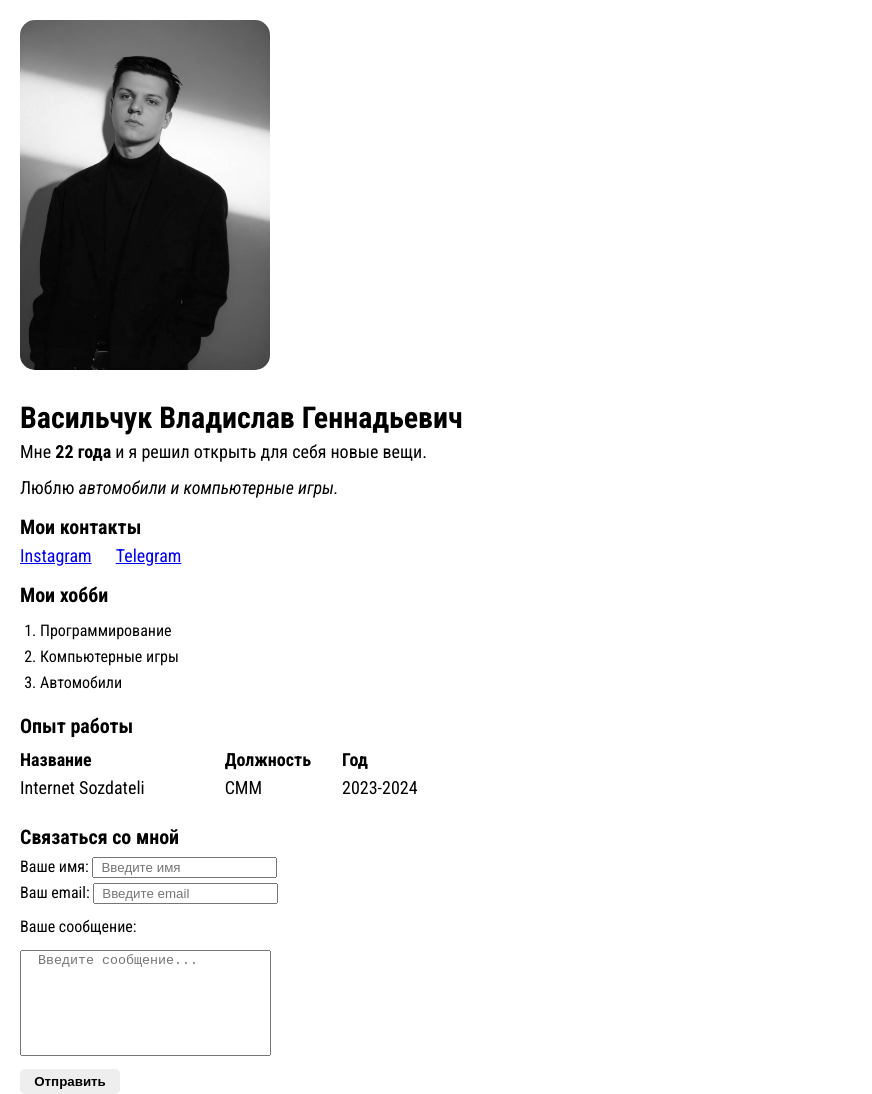
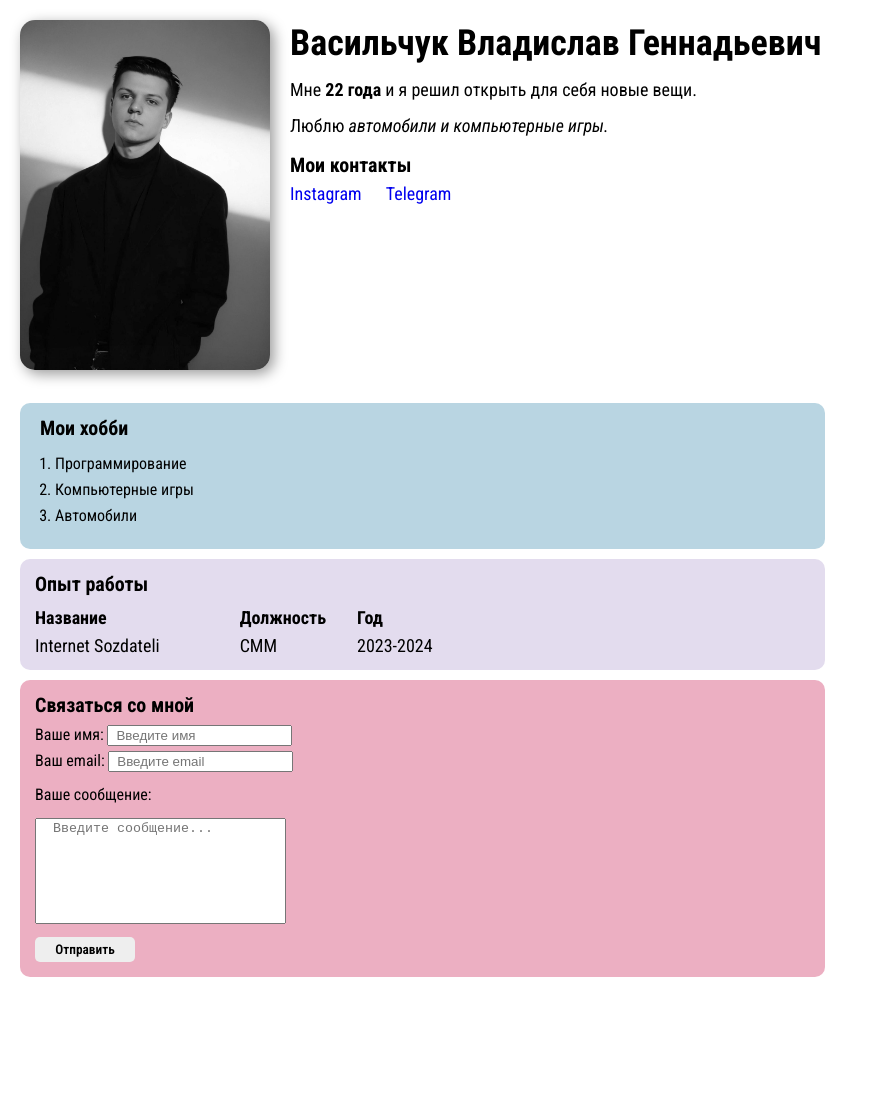
Before and after one commit to VladislavVasilchuk/resume, a plain HTML site: page resume/index.html in a window 1280 px wide. Shown: the whole page, without its empty margins (0-872 px from the left). After the commit the page ends 977 px from the top, so only its background shows below. Drawn offline with Linux system fonts and the light colour scheme.

Commit message:
final version

```diff
--- a/resume/css/style.css
+++ b/resume/css/style.css
@@ -1,27 +1,47 @@
 body{
     font-family: 'Roboto Condensed';
+}
+a{
+    text-decoration: none;
 }
 .header {
 }
 .container {
+    max-width: 1220px;
 }
 .header__inner {
     margin-left: 20px;
 }
+.header__top-box{
+    display: flex;
+}
+.header__title-box{
+    margin: 25px 0 0 20px;
+}
+
 .header__inner-image {
 }
 .header__inner-img {
     width: 250px;
     margin: 20px 0px 30px 0px;
     border-radius: 15px;
+    box-shadow: 4px 4px 14px rgba(0, 0, 0, 0.4);
 }
+
 .title {
-    font-size: 30px;
+    font-size: 36px;
     margin-bottom: 10px;
+    display: inline;
 }
 .header__inner-text {
     font-size: 18px;
-    margin-bottom: 20px;
+    margin: 20px 0 20px 0;
+}
+
+.header__social-box{
+    max-width: 250px;
+    border-radius: 10px;
+    position: center;
 }
 .header__social-text {
     font-size: 20px;
@@ -38,26 +58,51 @@ body{
 }
 .header__social-list-link {
 }
+.header__list-about-box{
+    max-width: 775px;
+    border-radius: 10px;
+    background-color: #b9d5e2;
+    padding: 15px;
+}
 .header__list-about {
-    margin-top: 20px;
 }
 .header__list-about-text{
     font-size: 20px;
     font-weight: 700;
     margin-bottom: 18px;
+    padding-left: 5px;
 }
+
+
 .header__list-about-item {
     font-weight: 400;
     margin-left: 20px;
     padding-bottom: 10px;
 }
+
+.header__list-about-item:hover:nth-child(even) {
+    color: red;
+}
+
+.header__list-about-item:hover:nth-child(odd) {
+    color: white;
+}
+
+
+.header__table-box{
+    max-width: 775px;
+    border-radius: 10px;
+    background-color: #e3dcee;
+    padding: 15px;
+    margin-top: 10px;
+}
+
 .header__table {
 }
 .header__table-text {
     font-size: 20px;
     font-weight: 700;
     margin-bottom: 15px;
-    margin-top: 15px;
 }
 .table__main {
 }
@@ -74,10 +119,14 @@ body{
 .header__form-title{
     font-size: 20px;
     font-weight: 700;
-    margin-top: 30px;
     padding-bottom: 10px;
 }
 .header__form-box {
+    max-width: 775px;
+    border-radius: 10px;
+    background-color: #ecafc2;
+    padding: 15px;
+    margin-top: 10px;
 }
 .header__form-title {
 }
@@ -106,9 +155,6 @@ body{
 }
 
 .header__form-message-textarea::placeholder{
-
-
-
     padding-left: 15px;
 }
 
@@ -116,10 +162,31 @@ body{
     padding-top: 10px;
 }
 .header__form-btn {
+    font-family: inherit;
     background-color: #eee;
     font-weight: 600;
     border-radius: 5px;
     padding: 5px;
     width: 100px;
     border: 0;
+    cursor: pointer;
 }
+
+.header__form-btn:hover {
+    opacity: 0.8;
+}
+
+
+@media (max-width:650px){
+    .title{
+        font-size: 20px;
+    }
+
+    .header__inner-text{
+        font-size: 15px;
+    }
+
+    .header__social-list-link {
+        color: red;
+    }
+}
--- a/resume/index.html
+++ b/resume/index.html
@@ -21,9 +21,11 @@
     <header class="header">
         <div class="container">
             <div class="header__inner">
+                <div class="header__top-box">
                     <div class="header__inner-image">
                         <img class="header__inner-img" src="img/my_photo.jpg" alt="" >
                     </div>
+                    <div class="header__title-box">
                         <h1 class="title">
                             Васильчук Владислав Геннадьевич
                         </h1>
@@ -31,6 +33,7 @@
                             <p>Мне <strong>22 года</strong> и я решил открыть для себя новые вещи.</p><br>
                             <p>Люблю <em>автомобили и компьютерные игры.</em></p>
                         </div>
+                        <div class="header__social-box">
                             <div class="header__social-text">
                                 <p>Мои контакты</p>
                             </div>
@@ -42,12 +45,18 @@
                                     <a class="header__social-list-link" href="http://t.me/rillayce" target="_blank" >Telegram</a>
                                 </li>
                             </ul>
+                        </div>
+                    </div>
+                </div>
+                <div class="header__list-about-box">
                     <ol class="header__list-about">
                         <p class="header__list-about-text">Мои хобби</p>
                         <li class="header__list-about-item">Программирование</li>
                         <li class="header__list-about-item">Компьютерные игры</li>
                         <li class="header__list-about-item">Автомобили</li>
                     </ol>
+                </div>
+                <div class="header__table-box">
                     <div class="header__table">
                         <p class="header__table-text">Опыт работы</p>
                         <table class="table__main">
@@ -66,6 +75,7 @@
                                 </tr>
                             </tbody>
                         </table>
+                    </div>
                 </div>
                 <div class="header__form-box">
                     <div class="header__form-title">
```
Lines whose indentation alone changed are shown as unchanged.
